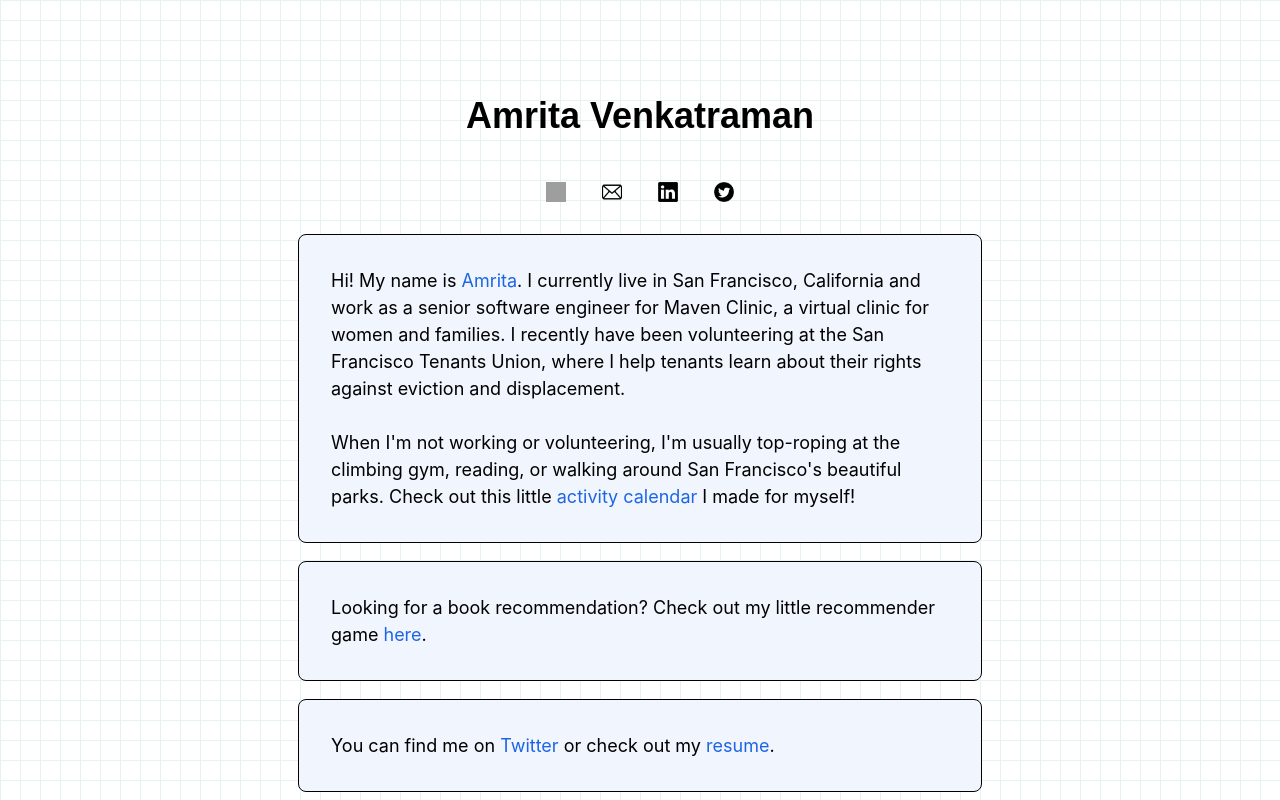
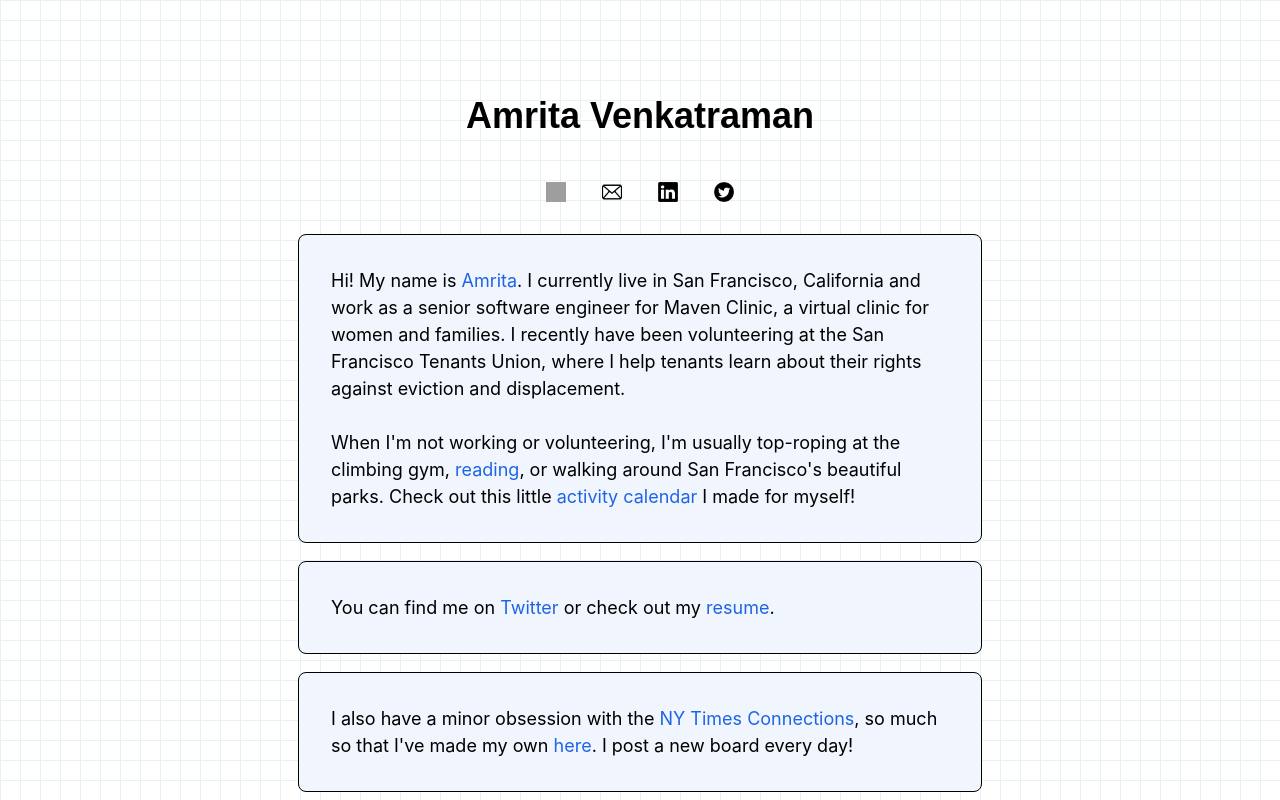
Before and after one commit to iamrita/personalwebsite, a Next.js app: page / in a window 1280 px wide. Shown: the top 800 px of the page. Built offline with nearby package versions, Linux system fonts and the light colour scheme; grey boxes are pictures that could not be loaded; a web font is replaced by a local one.

Commit message:
modifying index page

```diff
--- a/pages/index.js
+++ b/pages/index.js
@@ -45,20 +45,12 @@ export default function Home({ allPostsData }) {
           <br />
           <br />
           When I'm not working or volunteering, I'm usually top-roping at the
-          climbing gym, reading, or walking around San Francisco's beautiful
+          climbing gym, <Link href={`/posts/recommend`} className={utilStyles.link}>reading</Link>, or walking around San Francisco's beautiful
           parks. Check out this little{" "}
           <Link href={`/posts/activities`} className={utilStyles.link}>
             activity calendar
           </Link>{" "}
           I made for myself!
-        </p>
-        <p>
-          Looking for a book recommendation? Check out my little recommender
-          game{" "}
-          <Link href={`/posts/recommend`} className={utilStyles.link}>
-            here
-          </Link>
-          .
         </p>
         <p>
           You can find me on{" "}
```
Also changed, not shown: 1 other file (tests, documents, lock files or other folders).
